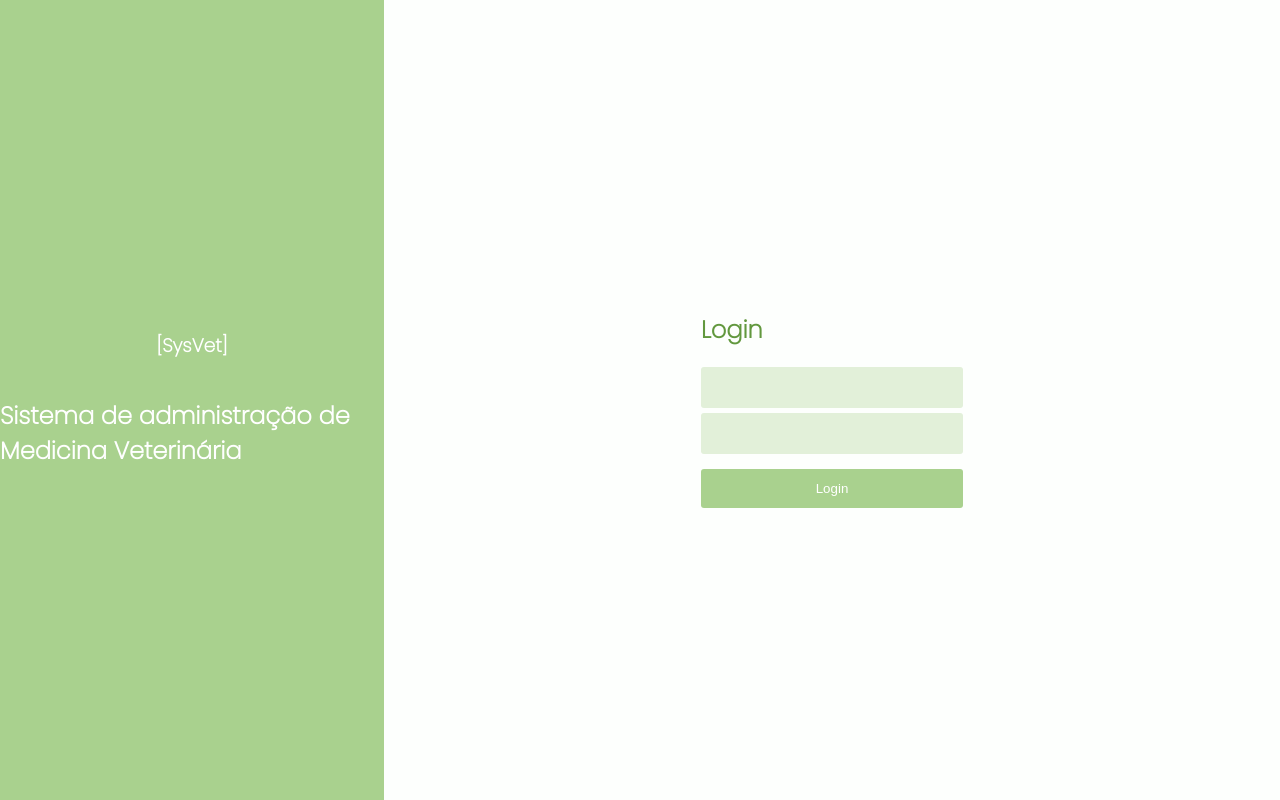
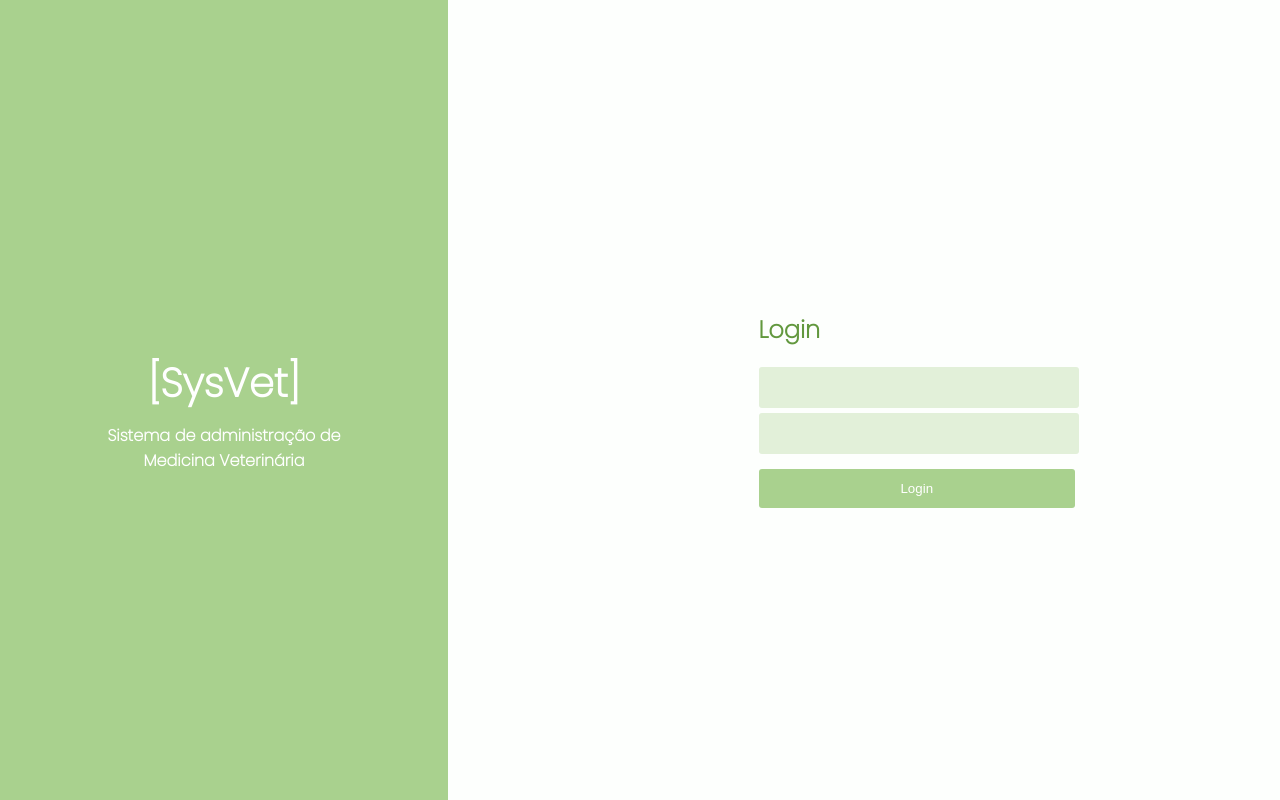
Before and after one commit to DavidMelloMiura/SysVet, a plain HTML site: page index.html in a window 1280 px wide. Drawn offline with Linux system fonts and the light colour scheme.

Commit message:
Index media
index media

```diff
--- a/index.html
+++ b/index.html
@@ -5,7 +5,7 @@
     <meta charset="UTF-8">
     <meta http-equiv="X-UA-Compatible" content="IE=edge">
     <meta name="viewport" content="width=device-width, initial-scale=1.0">
-    <title>Indice</title>
+    <title>SysVet</title>
     <link rel="stylesheet" href="style_index.css">
     <script src="script_farmaco.js"></script>
 </head>
@@ -16,17 +16,17 @@
         <section class="conteudo">
 
             <section class="titulo">
-                <h1>[SysVet]</h1>
-                <h2>Sistema de administração de Medicina Veterinária</h2>
+                <h1 style="font-size: 2.5em;">[SysVet]</h1>
+                <h2 style="text-align: center; font-size: 1em; margin-top: -30px;">Sistema de administração de <br> Medicina Veterinária</h2>
             </section>
 
             <section class="formulario">
-                <form>
+                <div class="form">
                     <h2>Login</h2>
                     <input type="text" id="nome">
                     <input type="password" id="senha">
-                    <a href="anestesico.html"><div><button>Login</button></div></a>
-                </form>
+                    <a href="indice.html"><div><button>Login</button></div></a>
+                </div>
             </section>
 
         </section>
--- a/style_index.css
+++ b/style_index.css
@@ -8,19 +8,20 @@ body {
 
 main{
     display: flex;
-    background-color: #fdfffd;
-    height: 100vh;
-    width: 100vw;
-    display: flex;
     flex-direction: column;
     align-items: center;
     align-content: center;
+    background-color: #fdfffd;
+    height: 100%;
+    width: 100%;
+    display: flex;
 }
 
 .conteudo {
     display: flex;
+    flex-direction: row;
     width: 100%;
-    height: 100vh;
+    height: 100%;
 }
 
 .titulo {
@@ -28,11 +29,10 @@ main{
     flex-direction: column;
     justify-content: center;
     align-items: center;
-    width: 30vw;
-    height: 100%;
+    height: 100vh;
+    width: 35%;
     background-color: #A9D18E;
     color: white;
-
 }
 
 .formulario {
@@ -40,27 +40,30 @@ main{
     flex-direction: column;
     justify-content: center;
     align-items: center;
-    width: 70vw;
-    height: 100%;
+    width: 65%;
+    height: 100vh;
+}
 
+.form {
+    display: flex;
+    flex-direction: column;
 }
 
 input {
     display: flex;
-    width: 250px;
+    align-items: center;
+    width: 150%;
     height: 39px;
     border: none;
     border-radius: 3px;
     background-color: #e2f0d9;
     color: darkgreen;
     font-size: 1em;
-    font-family: 'Trebuchet MS', 'Lucida Sans Unicode', 'Lucida Grande', 'Lucida Sans', Arial, sans-serif;
     margin-bottom: 5px;
-    padding-left: 10px;
 }
 
 button {
-    width: 262px;
+    width: 150%;
     height: 39px;
     border: none;
     border-radius: 3px;
@@ -81,3 +84,34 @@ button:active {
 p {
     color: #5f5f5f;
 }
+
+
+
+/* MOBILE */
+@media only screen and (max-width: 1000px) {
+
+    .titulo {
+        visibility: hidden;
+    }
+
+    .formulario {
+        display: flex;
+
+        align-items: flex-start;
+
+    }
+
+
+
+  }
+
+
+
+/*   display: flex;
+  flex-direction: column;
+  justify-content: center;
+  align-items: center;
+  width: 35vw;
+  height: 100%;
+  background-color: #A9D18E;
+  color: white; */
--- a/style_indice.css
+++ b/style_indice.css
@@ -33,7 +33,7 @@ p {
     width: 18rem;
     border-radius: 5px;
     height: 20rem;
-    margin-right: 10px;
+    margin-right: 20px;
     background-color: #A9D18E;
     margin-bottom: 10px;
 }
```
